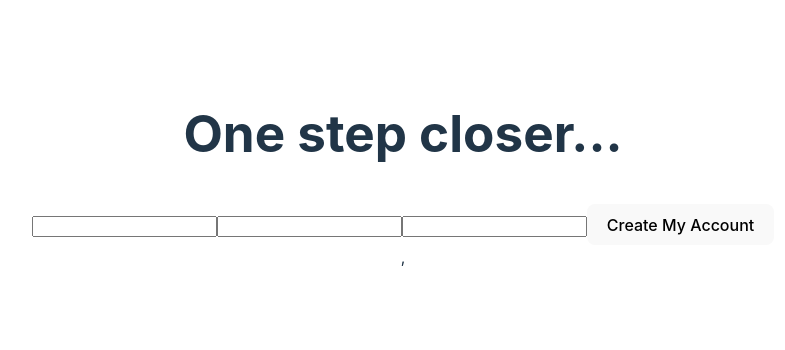
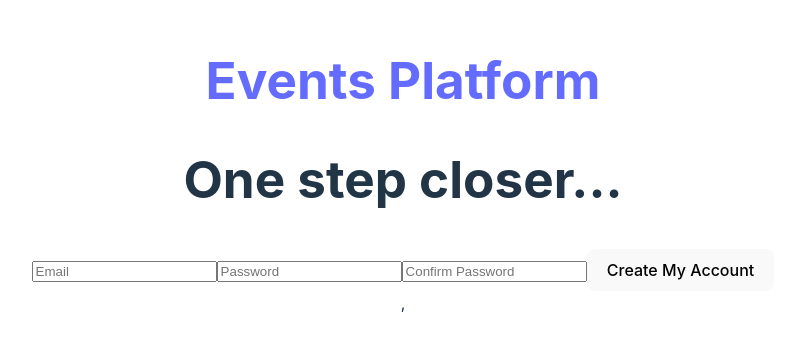
Before and after one commit to swoody2527/eventsplatform, a React (Vite) app: page /usersignup in a window 1280 px wide. Shown: the part 234-584 px from the top of the page, without its empty margins (237-1022 px from the left). Built offline with nearby package versions, Linux system fonts and the light colour scheme; no server answers.

Commit message:
added signup functionality

```diff
--- a/src/App.jsx
+++ b/src/App.jsx
@@ -12,6 +12,7 @@ function App() {
 
   return (
     <main>
+      <Link to="/"><h1>Events Platform</h1></Link>
       <Routes>
         <Route path="/" element={<LandingPage />}></Route>
         <Route path='/authenticate' element={<SignIn/>}></Route>
--- a/src/components/SignUp.jsx
+++ b/src/components/SignUp.jsx
@@ -1,15 +1,53 @@
-import React from 'react'
+import { createUserWithEmailAndPassword, getAuth } from 'firebase/auth'
+import React, { useState } from 'react'
+import { Link } from 'react-router-dom'
 
 function SignUp() {
+    const auth = getAuth()
+    const [email, setEmail] = useState("")
+    const [password, setPassword] = useState("")
+    const [passwordConfirmation, setPasswordConfirmation] = useState("")
+    const [error, setError] = useState(null)
+    const [isCreating, setIsCreating] = useState(false)
+    const [isSuccess, setIsSuccess] = useState(false)
+
+    const handleSignUp = (e) => {
+        e.preventDefault()
+        if (password != passwordConfirmation) {
+            setError({message: "Password's do not match!"})
+            return
+        }
+        setIsCreating(true)
+        createUserWithEmailAndPassword(auth, email, password)
+        .then((userCredential) => {
+            setIsCreating(false)
+            setIsSuccess(true)
+            setError(null)
+            setEmail("")
+            setPassword("")
+            setPasswordConfirmation("")
+            const user = userCredential.user
+        })
+        .catch((error) => {
+            setIsSuccess(false)
+            setError(error)
+        })
+
+    }
+
   return (
     <section>
         <h1>One step closer...</h1>
-        <form>
-            <input></input>
-            <input></input>
-            <input></input>
-            <button>Create My Account</button>
+        <form onSubmit={handleSignUp}>
+            <input type='email' value={email} placeholder='Email' onChange={(e) => setEmail(e.target.value)}></input>
+            <input type='password' value={password} placeholder='Password' onChange={(e) => setPassword(e.target.value)}></input>
+            <input type='password' value={passwordConfirmation} placeholder='Confirm Password' onChange={(e) => setPasswordConfirmation(e.target.value)}></input>
+            {password != passwordConfirmation ? <p>Passwords don't match</p> : null}
+            <button disabled={password !== passwordConfirmation || isCreating ? true : false} type='submit'>{isCreating ? "Creating..." : "Create My Account"}</button>
         </form>
+        {error ? <p> {error.message} </p> : null}
+        {isSuccess ? <p>Account Created. You're all set!</p> : null}
+        {isSuccess ? <Link to="/authenticate"><button>Log In</button></Link> : null}
     </section>
   )
 }
--- a/src/firebase.js
+++ b/src/firebase.js
@@ -1,5 +1,6 @@
 // Import the functions you need from the SDKs you need
 import { initializeApp } from "firebase/app";
+import { getAuth } from "firebase/auth";
 // TODO: Add SDKs for Firebase products that you want to use
 // https://firebase.google.com/docs/web/setup#available-libraries
 
@@ -15,5 +16,6 @@ const firebaseConfig = {
 
 // Initialize Firebase
 const app = initializeApp(firebaseConfig);
+const auth = getAuth(app)
 
 export default app
```
